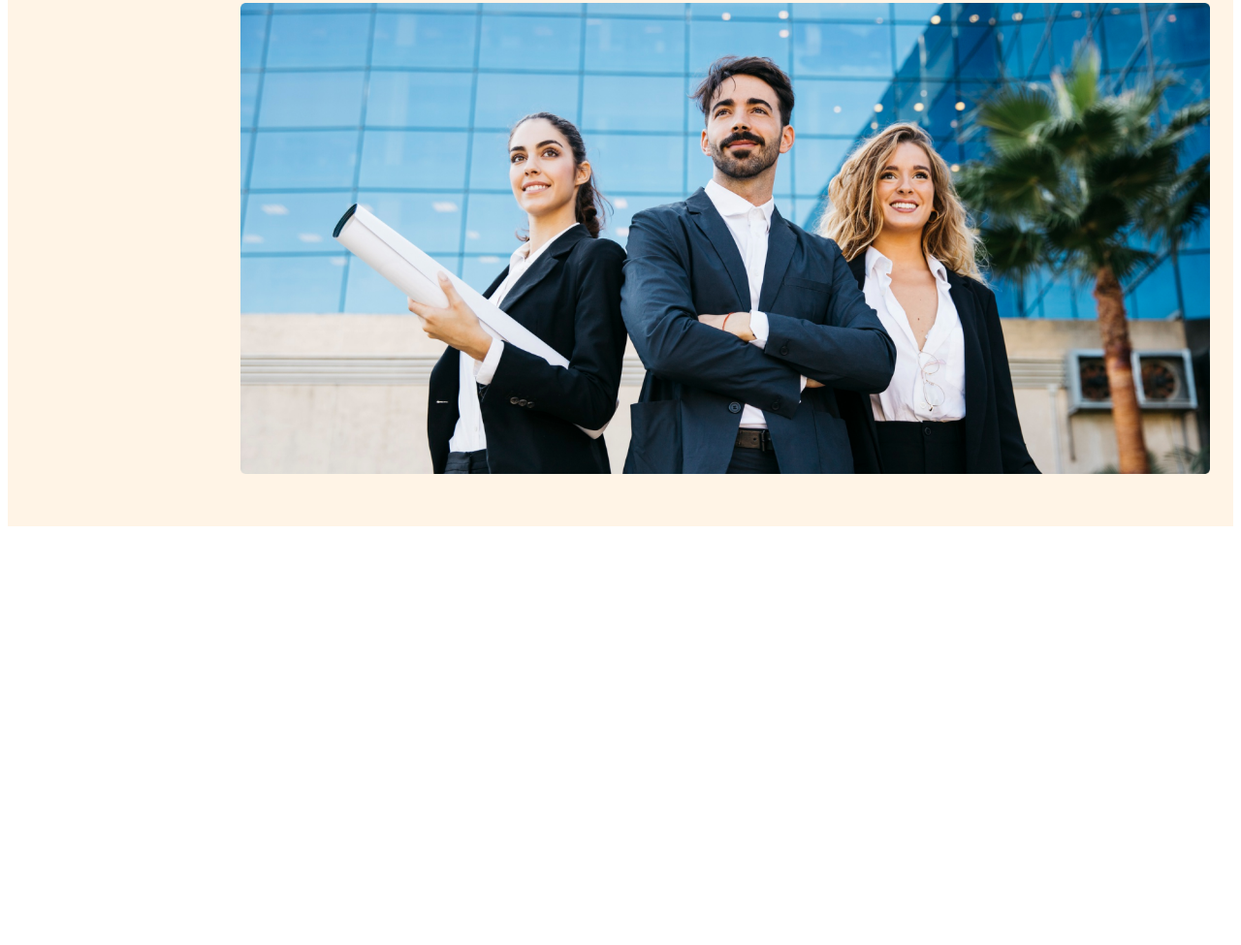
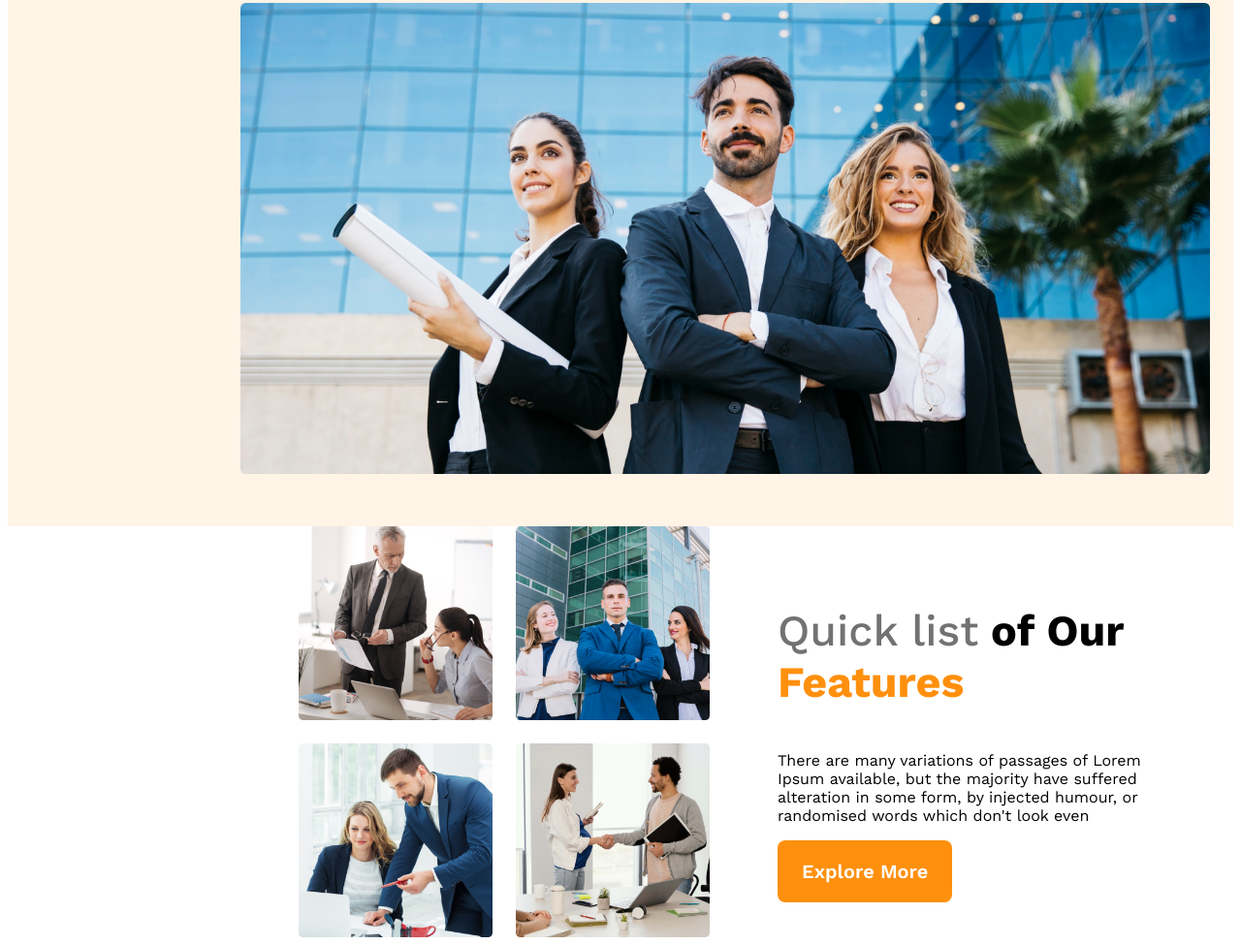
Before and after one commit to Salman7D/Architects-design, a plain HTML site: page index.html in a window 1280 px wide. Shown: the part 603-1578 px from the top of the page at 97% size. Before the commit the page ends 1154 px from the top, so only its background shows below. Drawn offline with nearby package versions, Linux system fonts and the light colour scheme.

Commit message:
fourth commit

```diff
--- a/Styles/design.css
+++ b/Styles/design.css
@@ -107,5 +107,43 @@ nav li a{
         width: 800px;
     }
 
+}
 
+/* main section */
+
+main{
+    max-width: 1440px;
+    margin-left: 0 auto;
 }
+
+/* team styles */
+.teams-container{
+    display: flex;
+    align-items: center;
+}
+
+.teams-img-container{
+    display: grid;
+    grid-template-columns: repeat(2, 1fr);
+    gap: 1.5rem;
+    margin-left: 300px;
+}
+
+.teams-content{
+    padding-right: 70px;
+    padding-left: 70px;
+}
+
+.teams-title{
+    font-size: 2.8rem;
+}
+
+.teams-title .quick-list{
+    color: #727272;
+    font-weight: 500;
+}
+
+.teams-title .text-features{
+    color: #FF900E;
+    font-weight: 700;
+}
--- a/index.html
+++ b/index.html
@@ -28,8 +28,26 @@
         </div>
 
     </header>
+    <!-- header end -->
+    <main>
+       <!-- teams sections start -->
 
-    <main>
+        <section class="teams-container">
+            <div class="teams-img-container">
+
+                <img width="200px" src="images/team1.png" alt="">
+                <img width="200px" src="images/team2.png" alt="">
+                <img width="200px" src="images/team3.png" alt="">
+                <img width="200px" src="images/team4.png" alt="">
+
+            </div>
+            <div class="teams-content">
+                <h3 class="teams-title"><span class="quick-list">Quick list</span><span> of Our</span><span class="text-features"> Features</span></h3>
+                <p class="teams-description">There are many variations of passages of Lorem Ipsum available, but the majority have suffered alteration in some form, by injected humour, or randomised words which don't look even</p>
+                <button class="btn-primary">Explore More</button>
+            </div>
+        </section>
+
 
     </main>
 
```
